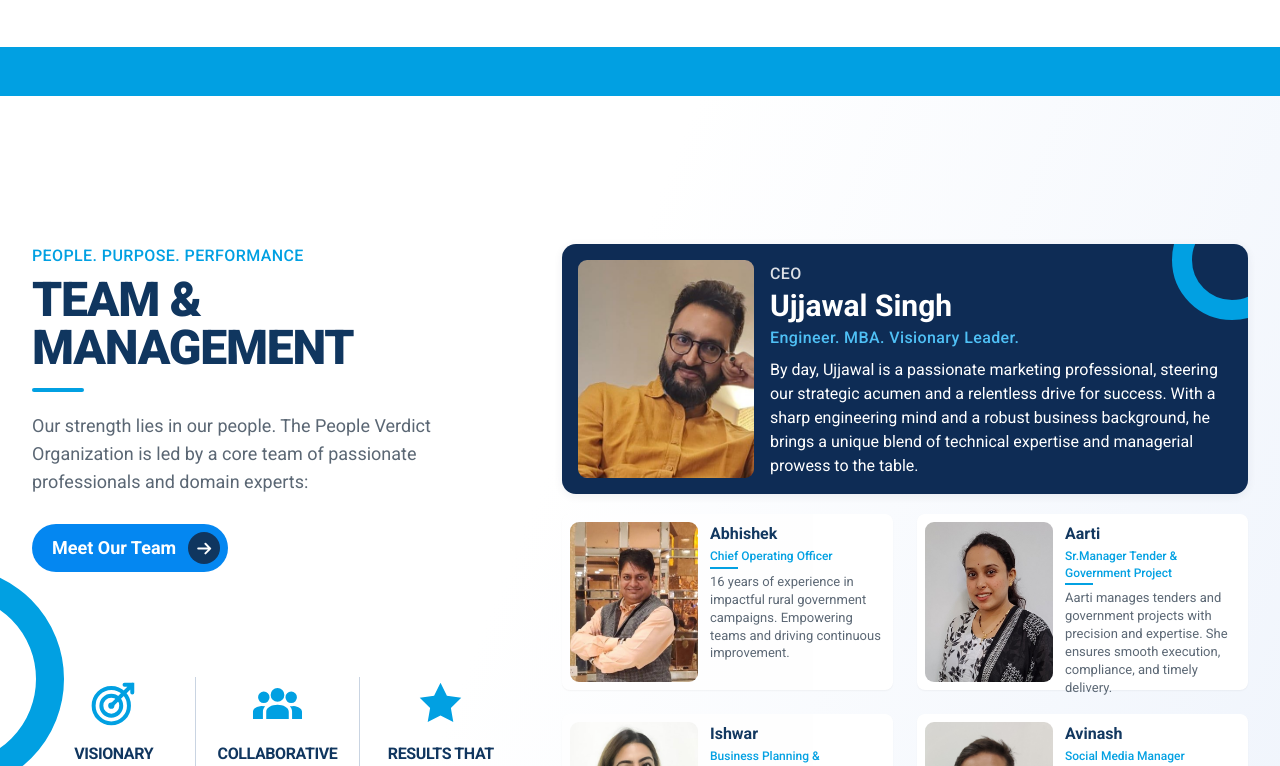
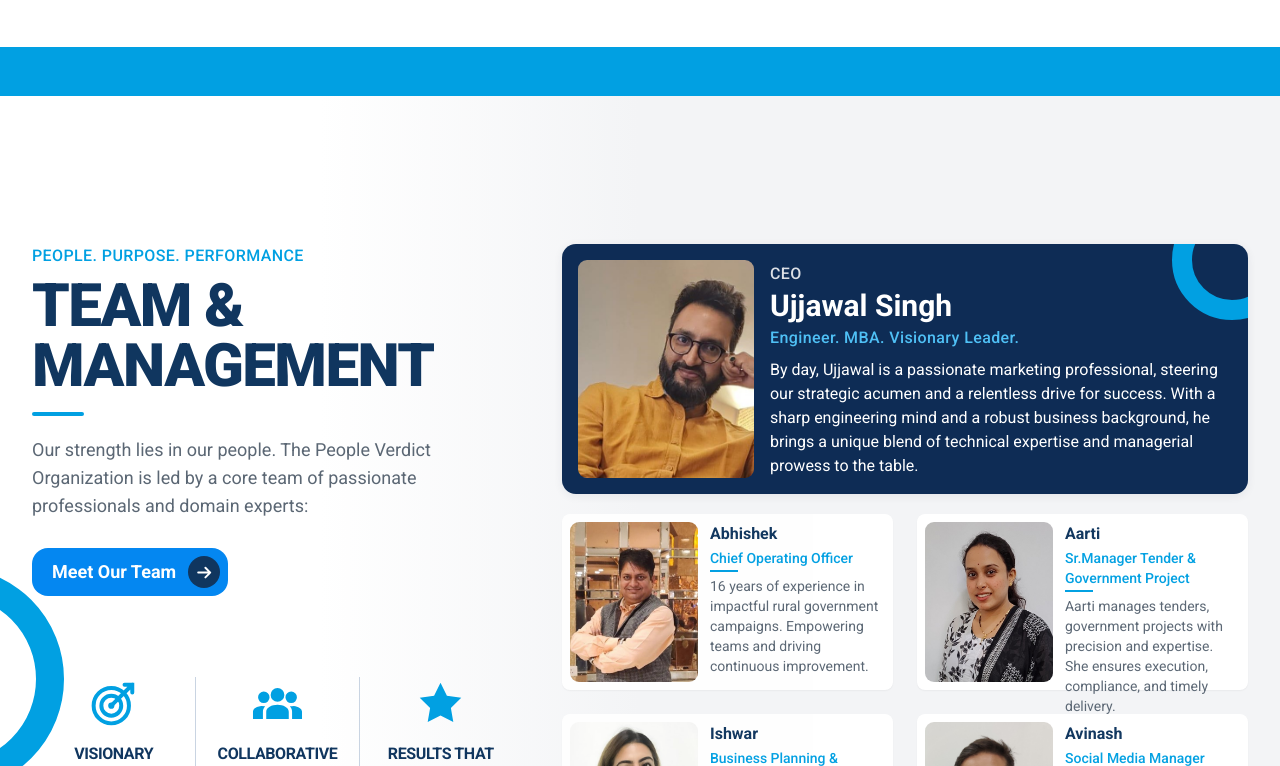
Before and after one commit to MehraHemant/pvo, a React (Vite) app: page / in a window 1280 px wide. Shown: the part 2714-3480 px from the top of the page. Built offline with nearby package versions, Linux system fonts and the light colour scheme.

Commit message:
feat(site): polish Team section styling and member card typography

```diff
--- a/src/components/Team.jsx
+++ b/src/components/Team.jsx
@@ -48,7 +48,7 @@
     name: 'Aarti',
     role: 'Sr.Manager Tender & Government Project',
     image: '/Team Images/Anshu.jpg',
-    bio: 'Aarti manages tenders and government projects with precision and expertise. She ensures smooth execution, compliance, and timely delivery.'
+    bio: 'Aarti manages tenders, government projects with precision and expertise. She ensures execution, compliance, and timely delivery.'
   },
   {
     name: 'Ishwar',
@@ -104,10 +104,10 @@
         <h3 className="shrink-0 text-sm font-bold leading-tight text-pvo-navy sm:text-base">
           {member.name}
         </h3>
-        <span className="role-underline relative mt-0.5 block shrink-0 pb-1 text-xs font-medium leading-snug text-pvo-blue after:absolute after:bottom-0 after:left-0 after:h-0.5 after:w-5 after:bg-pvo-blue sm:after:w-6 md:after:w-7">
+        <span className="role-underline relative mt-0.5 block shrink-0 pb-1 text-xs md:text-sm font-medium leading-snug text-pvo-blue after:absolute after:bottom-0 after:left-0 after:h-0.5 after:w-5 after:bg-pvo-blue sm:after:w-6 md:after:w-7">
           {member.role}
         </span>
-        <p className="mt-1 text-xs md:text-[13px] leading-snug text-pvo-text-light">
+        <p className="mt-1 text-xs md:text-sm leading-snug text-pvo-text-light">
           {member.bio}
         </p>
       </div>
@@ -153,7 +153,7 @@
   return (
     <section
       id="team"
-      className="section-y relative w-full overflow-hidden bg-team-wash"
+      className="section-y relative w-full overflow-hidden bg-gradient-to-r from-white to-50% via-white to-gray-100"
       aria-labelledby="team-heading"
     >
       <span
@@ -172,9 +172,9 @@
           </span>
           <h2
             id="team-heading"
-            className="text-3xl font-black uppercase leading-none tracking-tight text-pvo-navy sm:text-4xl lg:text-5xl"
+            className="text-3xl font-black uppercase leading-none tracking-tight text-pvo-navy sm:text-4xl lg:text-6xl"
           >
-            TEAM &<br />MANAGEMENT
+            TEAM & MANAGEMENT
           </h2>
           <span className="mb-3 mt-3 block h-1 w-9 rounded-sm bg-pvo-blue md:mb-4 md:mt-4 md:w-11 xl:mb-5 xl:mt-4 xl:w-13" aria-hidden="true"></span>
           <p className="mb-4 max-w-none text-sm font-normal leading-loose text-pvo-text-light sm:text-base md:mb-6 lg:text-lg xl:mb-7 xl:max-w-prose-md">
@@ -183,7 +183,7 @@
           </p>
           <a
             href="#team"
-            className="inline-flex items-center gap-3 rounded-full bg-pvo-blue-dark py-2 pl-5 pr-2 text-base font-bold leading-snug text-white transition duration-300 hover:bg-pvo-hover-blue hover:shadow-pvo-md sm:text-lg"
+            className="inline-flex items-center gap-3 rounded-2xl bg-pvo-blue-dark py-2 pl-5 pr-2 text-base font-bold leading-snug text-white transition duration-300 hover:bg-pvo-hover-blue hover:shadow-pvo-md sm:text-lg"
           >
             Meet Our Team
             <span className="grid size-8 shrink-0 place-items-center rounded-full bg-pvo-navy text-white" aria-hidden="true">
```
